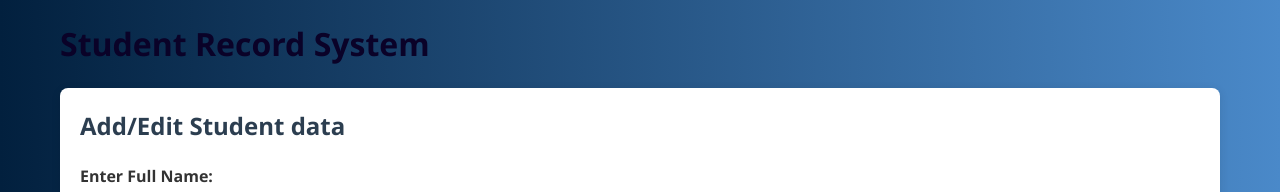
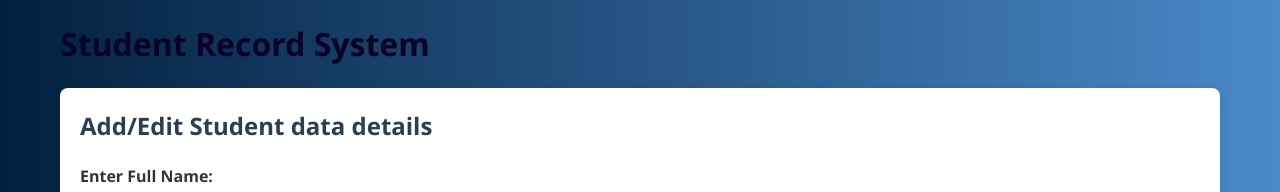
Before and after one commit to sajithgrandhi/Git-Bash-Command-Line-Version-Control-Project-, a website: page student_record_system/index.html in a window 1280 px wide. Shown: the top 192 px of the page. Drawn offline with Linux system fonts and the light colour scheme.

Commit message:
title edit

```diff
--- a/student_record_system/index.html
+++ b/student_record_system/index.html
@@ -11,7 +11,7 @@
         <h1 style="color: rgb(10, 2, 40);">Student Record System</h1>
 
        <div class="form-container">
-            <h2>Add/Edit Student data</h2>
+            <h2>Add/Edit Student data details</h2>
             <form id="studentForm">
                 <input type="hidden" id="studentId">
                 <div class="form-group">
```
